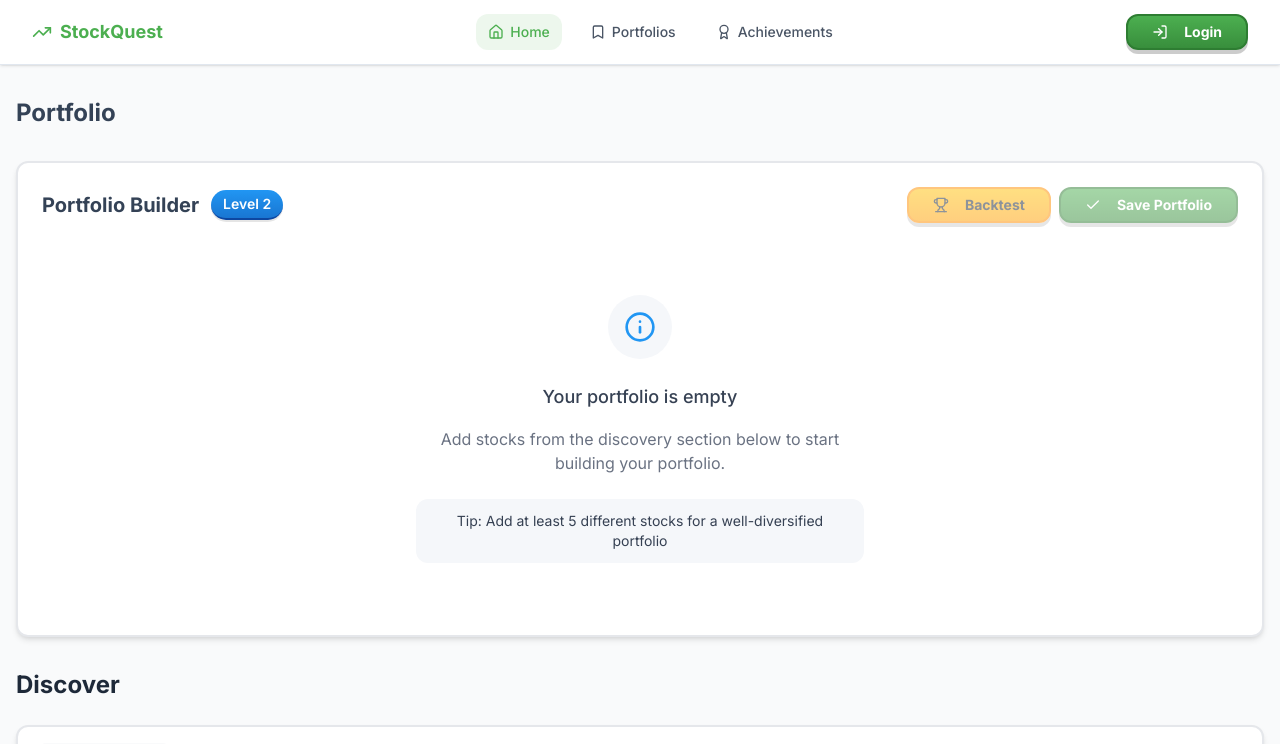
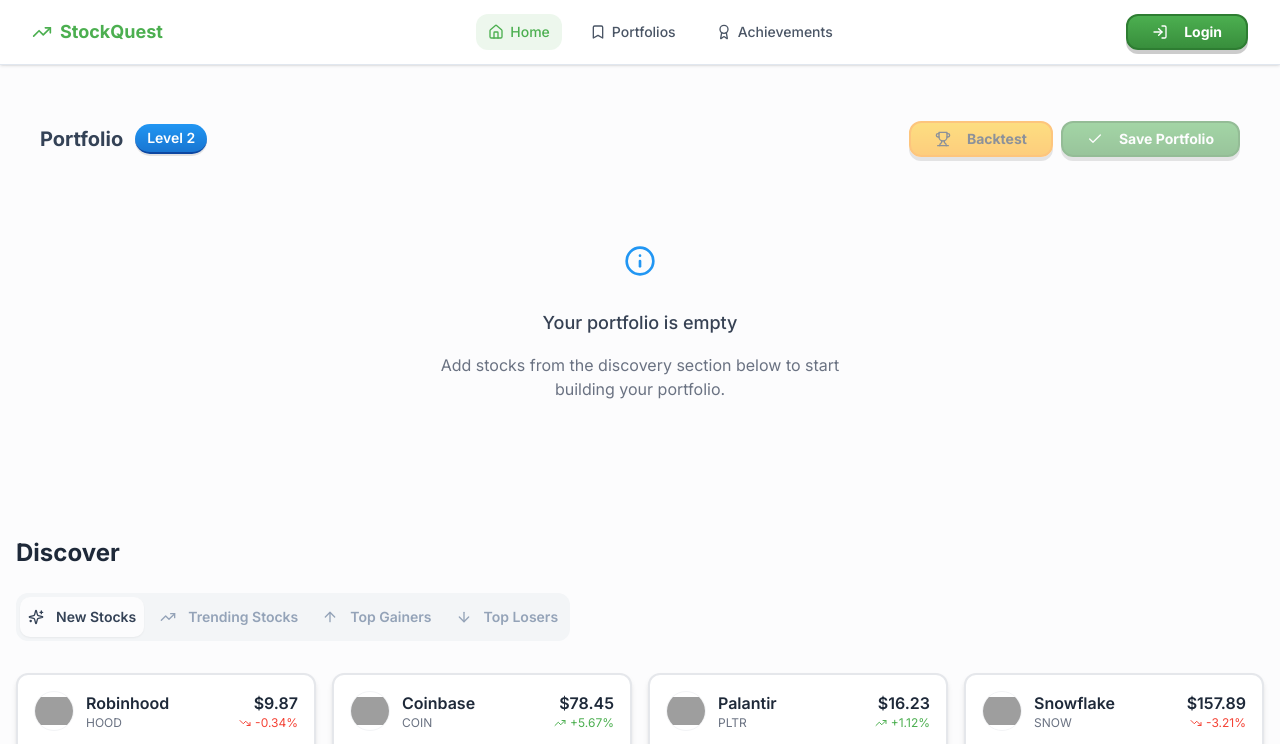
Before and after one commit to trotelalexandre/stockquest, a Next.js app: page / in a window 1280 px wide. Shown: the top 744 px of the page. Built offline with nearby package versions, Linux system fonts and the light colour scheme; grey boxes are pictures that could not be loaded.

Commit message:
fix: discover section

```diff
--- a/src/app/achievements/page.tsx
+++ b/src/app/achievements/page.tsx
@@ -169,7 +169,7 @@
 
   return (
     <main className="container mx-auto px-4 py-8">
-      <div className="mb-8 flex items-center justify-between">
+      <div className="mb-6 flex items-center justify-between">
         <h1 className="text-2xl font-bold text-gray-800">Achievements</h1>
         <div className="flex items-center gap-3">
           <Badge
--- a/src/app/globals.css
+++ b/src/app/globals.css
@@ -148,7 +148,7 @@
 
 @layer base {
   :root {
-    --background: 210 20% 98%;
+    --background: 210 20% 99%;
     --foreground: 215 25% 27%;
 
     --card: 0 0% 100%;
@@ -217,6 +217,15 @@
   body {
     @apply bg-background text-foreground font-sans;
   }
+}
+
+.hide-scrollbar {
+  scrollbar-width: none;
+  -ms-overflow-style: none;
+}
+
+.hide-scrollbar::-webkit-scrollbar {
+  display: none;
 }
 
 /* Refined gamified UI styles with 3D effects */
--- a/src/app/page.tsx
+++ b/src/app/page.tsx
@@ -1,12 +1,11 @@
-import PortfolioSection from "@/components/portfolio-section";
-import StockDiscoverySection from "@/components/stock-discovery-section";
+import PortfolioSection from "@/components/features/portfolio/portfolio-section";
+import StockDiscoverySection from "@/components/features/discover/stock-discovery-section";
 import { PortfolioProvider } from "@/providers/portfolio-provider";
 
 export default function Home() {
   return (
     <PortfolioProvider>
-      <main className="container mx-auto px-4 py-8">
-        <h1 className="mb-8 text-2xl font-bold">Portfolio</h1>
+      <main className="container mx-auto flex flex-col gap-8 px-4 py-8">
         <PortfolioSection />
         <StockDiscoverySection />
       </main>
--- a/src/app/saved-portfolios/page.tsx
+++ b/src/app/saved-portfolios/page.tsx
@@ -19,11 +19,11 @@
 
   return (
     <main className="container mx-auto px-4 py-8">
-      <h1 className="mb-8 text-2xl font-bold">Saved Portfolios</h1>
+      <h1 className="mb-6 text-2xl font-bold">Saved Portfolios</h1>
 
       <div className="grid gap-6 md:grid-cols-3">
         {savedPortfolios.map((portfolio) => (
-          <Card key={portfolio.id}>
+          <Card key={portfolio.id} className="game-card">
             <CardHeader>
               <CardTitle>{portfolio.name}</CardTitle>
               <CardDescription>
@@ -31,9 +31,9 @@
               </CardDescription>
             </CardHeader>
             <CardContent>
-              <p className="mb-4">{portfolio.stocks} stocks</p>
-              <Button asChild>
-                <Link href="/">
+              <p className="mb-4 font-semibold">{portfolio.stocks} stocks</p>
+              <Button className="game-button game-button-primary" asChild>
+                <Link href={`/portfolio/${portfolio.id}`}>
                   View Portfolio <ArrowRight className="ml-2 h-4 w-4" />
                 </Link>
               </Button>
--- /dev/null
+++ b/src/components/features/discover/stock-discovery-section.tsx
@@ -0,0 +1,58 @@
+"use client";
+
+import { stockSections } from "@/lib/data";
+import { Tabs, TabsContent, TabsList, TabsTrigger } from "@/components/ui/tabs";
+import StockCard from "../../stock-card";
+import { TrendingUp, Sparkles, ArrowUp, ArrowDown } from "lucide-react";
+
+export default function StockDiscoverySection() {
+  return (
+    <div className="mb-8">
+      <div className="mb-6 flex items-center justify-between">
+        <h2 className="text-2xl font-bold text-gray-800">Discover</h2>
+      </div>
+
+      <Tabs defaultValue="new">
+        <div className="hide-scrollbar overflow-x-auto">
+          <TabsList className="mb-6 inline-flex h-12 gap-2">
+            {stockSections.map((section) => (
+              <TabsTrigger
+                key={section.category}
+                value={section.category}
+                className="h-full cursor-pointer font-semibold"
+              >
+                {section.category === "new" && (
+                  <Sparkles className="mr-1.5 h-4 w-4" />
+                )}
+                {section.category === "trending" && (
+                  <TrendingUp className="mr-1.5 h-4 w-4" />
+                )}
+                {section.category === "gainers" && (
+                  <ArrowUp className="mr-1.5 h-4 w-4" />
+                )}
+                {section.category === "losers" && (
+                  <ArrowDown className="mr-1.5 h-4 w-4" />
+                )}
+                {section.title}
+              </TabsTrigger>
+            ))}
+          </TabsList>
+        </div>
+
+        {stockSections.map((section) => (
+          <TabsContent
+            key={section.category}
+            value={section.category}
+            className="mt-0"
+          >
+            <div className="grid grid-cols-1 gap-4 sm:grid-cols-2 lg:grid-cols-4">
+              {section.stocks.map((stock) => (
+                <StockCard key={stock.id} stock={stock} />
+              ))}
+            </div>
+          </TabsContent>
+        ))}
+      </Tabs>
+    </div>
+  );
+}
--- a/src/components/backtest-dialog.tsx
+++ b/src/components/features/portfolio/backtest-dialog.tsx
@@ -9,7 +9,7 @@
   DialogTitle,
 } from "@/components/ui/dialog";
 import { useRouter } from "next/navigation";
-import Badge from "./badge";
+import Badge from "@/components/badge";
 
 interface BacktestDialogProps {
   open: boolean;
--- a/src/components/portfolio-section.tsx
+++ b/src/components/features/portfolio/portfolio-section.tsx
@@ -24,8 +24,8 @@
 import PortfolioChart from "./portfolio-chart";
 import WeightSlider from "./weight-slider";
 import BacktestDialog from "./backtest-dialog";
-import Confetti from "./confetti";
-import Badge from "./badge";
+import Confetti from "@/components/confetti";
+import Badge from "@/components/badge";
 
 export default function PortfolioSection() {
   const {
@@ -115,7 +115,7 @@
       : 0;
 
   return (
-    <div className="game-card relative mb-8 overflow-hidden p-6">
+    <div className="relative mb-8 overflow-hidden p-6">
       {showConfetti && <Confetti />}
 
       {showXpAnimation && (
@@ -126,7 +126,7 @@
 
       <div className="mb-6 flex items-center justify-between">
         <div className="flex items-center gap-3">
-          <h2 className="text-xl font-bold">Portfolio Builder</h2>
+          <h2 className="text-xl font-bold">Portfolio</h2>
           <Badge label="Level 2" color="blue" />
         </div>
         <div className="flex gap-2">
@@ -168,7 +168,7 @@
 
       {portfolio.length === 0 ? (
         <div className="flex flex-col items-center gap-4 py-12 text-center">
-          <div className="bg-game-light mb-2 flex h-16 w-16 items-center justify-center rounded-full">
+          <div className="flex h-16 w-16 items-center justify-center rounded-full bg-transparent">
             <Info className="text-game-blue h-8 w-8" />
           </div>
           <p className="text-lg font-medium text-gray-700">
@@ -178,12 +178,6 @@
             Add stocks from the discovery section below to start building your
             portfolio.
           </p>
-          <div className="bg-game-light mt-2 flex max-w-md items-center gap-2 rounded-lg p-3 text-gray-700">
-            <span className="text-sm">
-              Tip: Add at least 5 different stocks for a well-diversified
-              portfolio
-            </span>
-          </div>
         </div>
       ) : (
         <>
--- a/src/components/login-dialog.tsx
+++ b/src/components/login-dialog.tsx
@@ -52,10 +52,10 @@
               <TrendingUp className="h-6 w-6 text-white" />
             </div>
           </div>
-          <DialogTitle className="text-xl font-bold text-gray-800">
+          <DialogTitle className="text-center text-xl font-bold text-gray-800">
             Welcome to StockQuest
           </DialogTitle>
-          <DialogDescription className="text-gray-500">
+          <DialogDescription className="text-center text-gray-500">
             Login to track your progress and earn rewards
           </DialogDescription>
         </DialogHeader>
@@ -84,6 +84,7 @@
               id="password"
               type="password"
               value={password}
+              placeholder="•••••••••••••••"
               onChange={(e) => setPassword(e.target.value)}
               required
               className="game-input"
--- a/src/components/stock-discovery-section.tsx
+++ /dev/null
@@ -1,56 +0,0 @@
-"use client";
-
-import { stockSections } from "@/lib/data";
-import { Tabs, TabsContent, TabsList, TabsTrigger } from "@/components/ui/tabs";
-import StockCard from "./stock-card";
-import { TrendingUp, Sparkles, ArrowUp, ArrowDown } from "lucide-react";
-
-export default function StockDiscoverySection() {
-  return (
-    <div className="mb-8">
-      <div className="mb-6 flex items-center justify-between">
-        <h2 className="text-2xl font-bold text-gray-800">Discover</h2>
-      </div>
-
-      <Tabs defaultValue="new" className="game-card p-4">
-        <TabsList className="mb-6 flex gap-2 overflow-x-auto bg-transparent px-0 py-2">
-          {stockSections.map((section) => (
-            <TabsTrigger
-              key={section.category}
-              value={section.category}
-              className="game-tab data-[state=active]:game-tab-active data-[state=inactive]:game-tab-inactive"
-            >
-              {section.category === "new" && (
-                <Sparkles className="mr-1.5 h-4 w-4" />
-              )}
-              {section.category === "trending" && (
-                <TrendingUp className="mr-1.5 h-4 w-4" />
-              )}
-              {section.category === "gainers" && (
-                <ArrowUp className="mr-1.5 h-4 w-4" />
-              )}
-              {section.category === "losers" && (
-                <ArrowDown className="mr-1.5 h-4 w-4" />
-              )}
-              {section.title}
-            </TabsTrigger>
-          ))}
-        </TabsList>
-
-        {stockSections.map((section) => (
-          <TabsContent
-            key={section.category}
-            value={section.category}
-            className="mt-0"
-          >
-            <div className="grid grid-cols-1 gap-4 sm:grid-cols-2 lg:grid-cols-4">
-              {section.stocks.map((stock) => (
-                <StockCard key={stock.id} stock={stock} />
-              ))}
-            </div>
-          </TabsContent>
-        ))}
-      </Tabs>
-    </div>
-  );
-}
```
Also changed, not shown: src/components/features/portfolio/portfolio-chart.tsx (renamed from src/components/portfolio-chart.tsx), src/components/features/portfolio/weight-slider.tsx (renamed from src/components/weight-slider.tsx).
